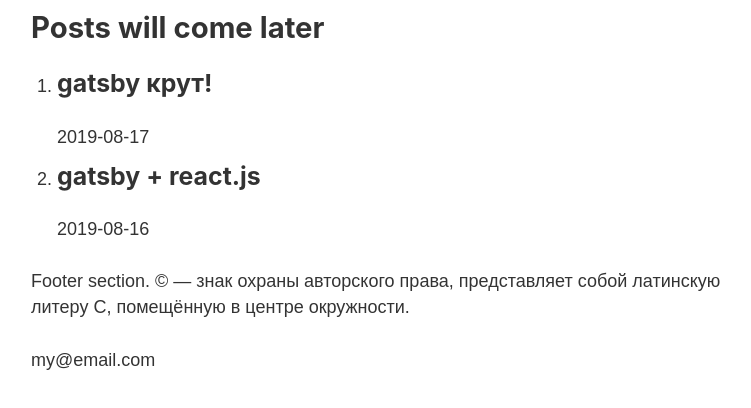
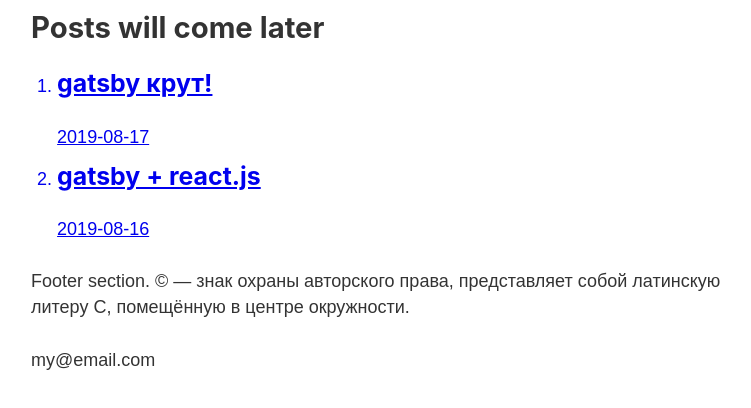
Before and after one commit to svirmi/gatsby-docker-setup, a Gatsby site in the folder bootcamp/: page /blog in a window 1280 px wide. Shown: the part 404-812 px from the top of the page, without its empty margins (252-1003 px from the left). Built offline with nearby package versions, Linux system fonts and the light colour scheme; Gatsby itself is replaced by a stand-in of ours.

Commit message:
getting the slugs

```diff
--- a/bootcamp/src/pages/blog.js
+++ b/bootcamp/src/pages/blog.js
@@ -1,5 +1,5 @@
 import React from "react";
-import { graphql, useStaticQuery } from "gatsby";
+import { Link, graphql, useStaticQuery } from "gatsby";
 
 import Layout from "../components/layout"
 
@@ -13,6 +13,9 @@ const BlogPage = () => {
                             frontmatter {
                                 title
                                 date
+                            }
+                            fields {
+                                slug
                             }
                             html
                             excerpt
@@ -31,10 +34,15 @@ const BlogPage = () => {
             <ol>
                 {data.allMarkdownRemark.edges.map((edge, index) => {
                     return (
+
+                        <Link to={`/blog/${edge.node.fields.slug}`}>
+
                         <li key={index}>
                             <h3>{edge.node.frontmatter.title}</h3>
                             <p>{edge.node.frontmatter.date}</p>
                         </li>
+
+                        </Link>
                     )
                 })}
             </ol>
```
